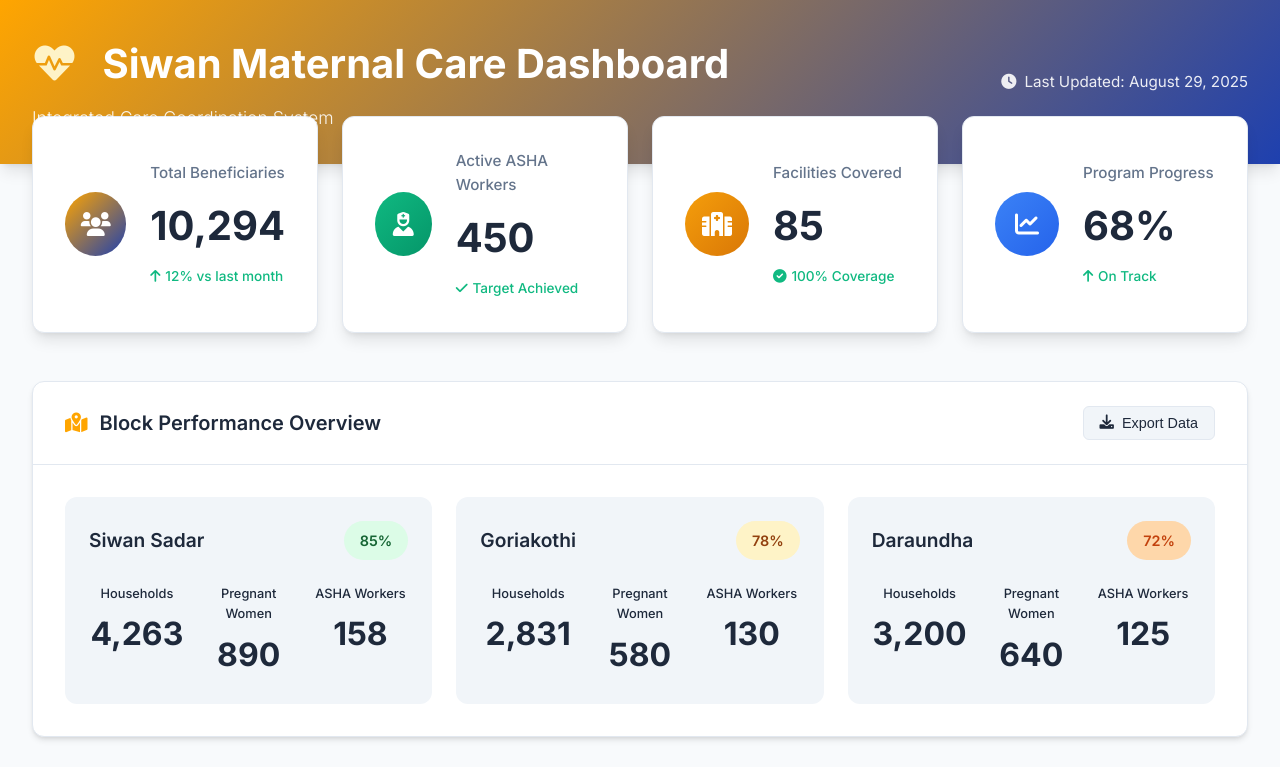
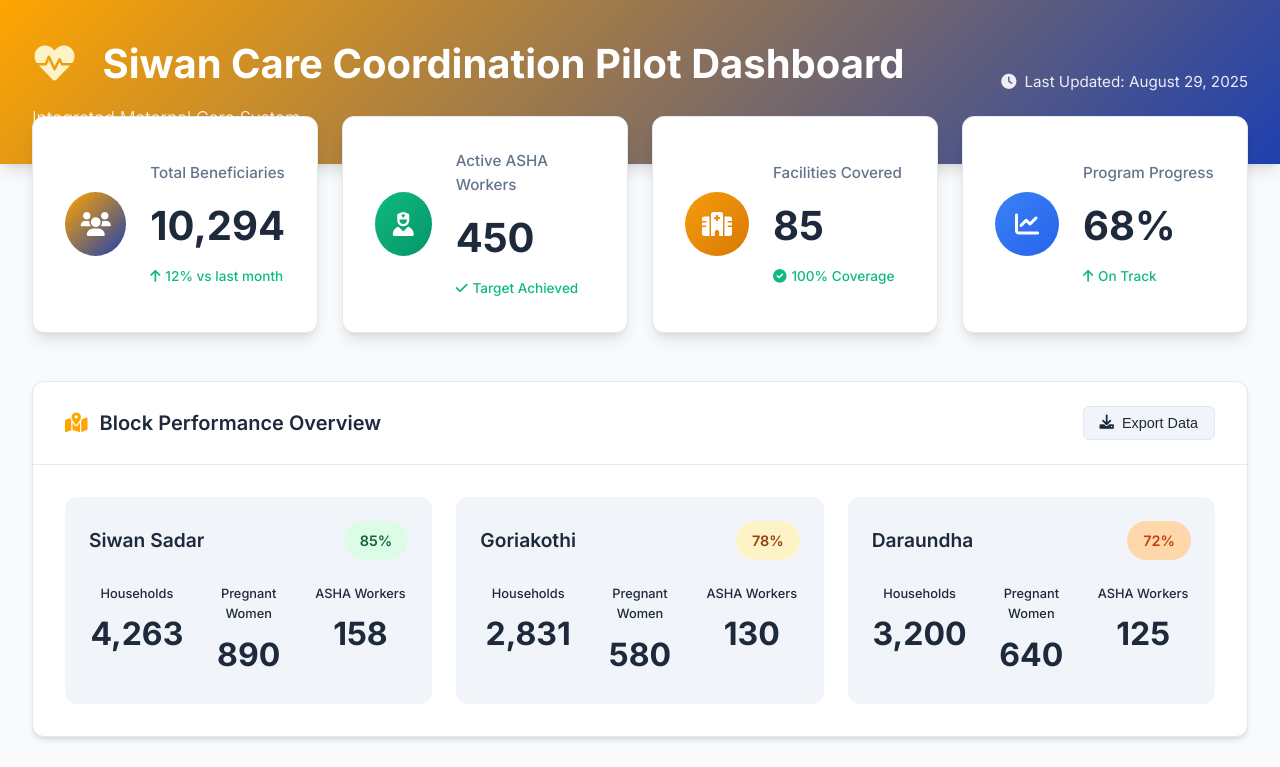
Before and after one commit to piyushverdhan/Siwan-maternal-care-dashboard, a plain HTML site: page index.html in a window 1280 px wide. Shown: the top 767 px of the page. Drawn offline with nearby package versions, Linux system fonts and the light colour scheme.

Commit message:
Update index.html
Changes Title from Maternal Care to Care Coordination

```diff
--- a/index.html
+++ b/index.html
@@ -15,8 +15,8 @@
         <header class="dashboard-header">
             <div class="header-content">
                 <div class="header-left">
-                    <h1><i class="fas fa-heartbeat"></i> Siwan Maternal Care Dashboard</h1>
-                    <p class="subtitle">Integrated Care Coordination System</p>
+                    <h1><i class="fas fa-heartbeat"></i> Siwan Care Coordination Pilot Dashboard</h1>
+                    <p class="subtitle">Integrated Maternal Care System</p>
                 </div>
                 <div class="header-right">
                     <div class="last-updated">
```
